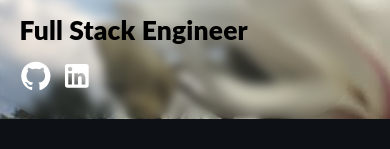
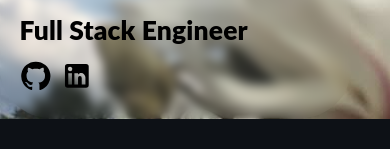
Before and after one commit to am0eba-byte/mia-borgia-devfolio, a React (Create React App) app: page / in a window 390 px wide. Shown: the part 627-776 px from the top of the page. Built offline with nearby package versions, Linux system fonts and the light colour scheme.

Commit message:
update mobile social icons SVG color

```diff
--- a/src/assets/styles/Main.scss
+++ b/src/assets/styles/Main.scss
@@ -136,10 +136,12 @@
             display: flex !important;
             flex-direction: row;
             gap: 10px;
-            color: black;
 
             svg {
                 font-size: 1.8em;
+            }
+            a {
+                color: black;
             }
         }
 
```
